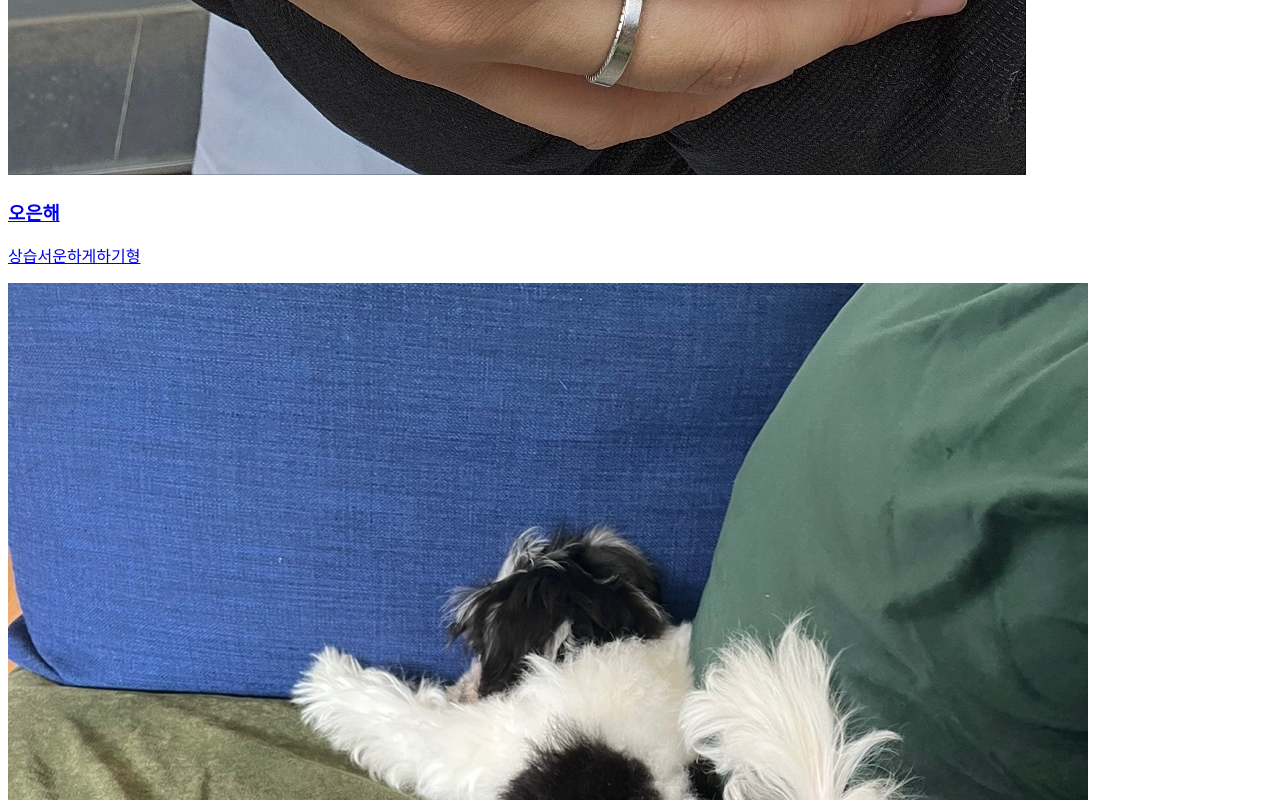
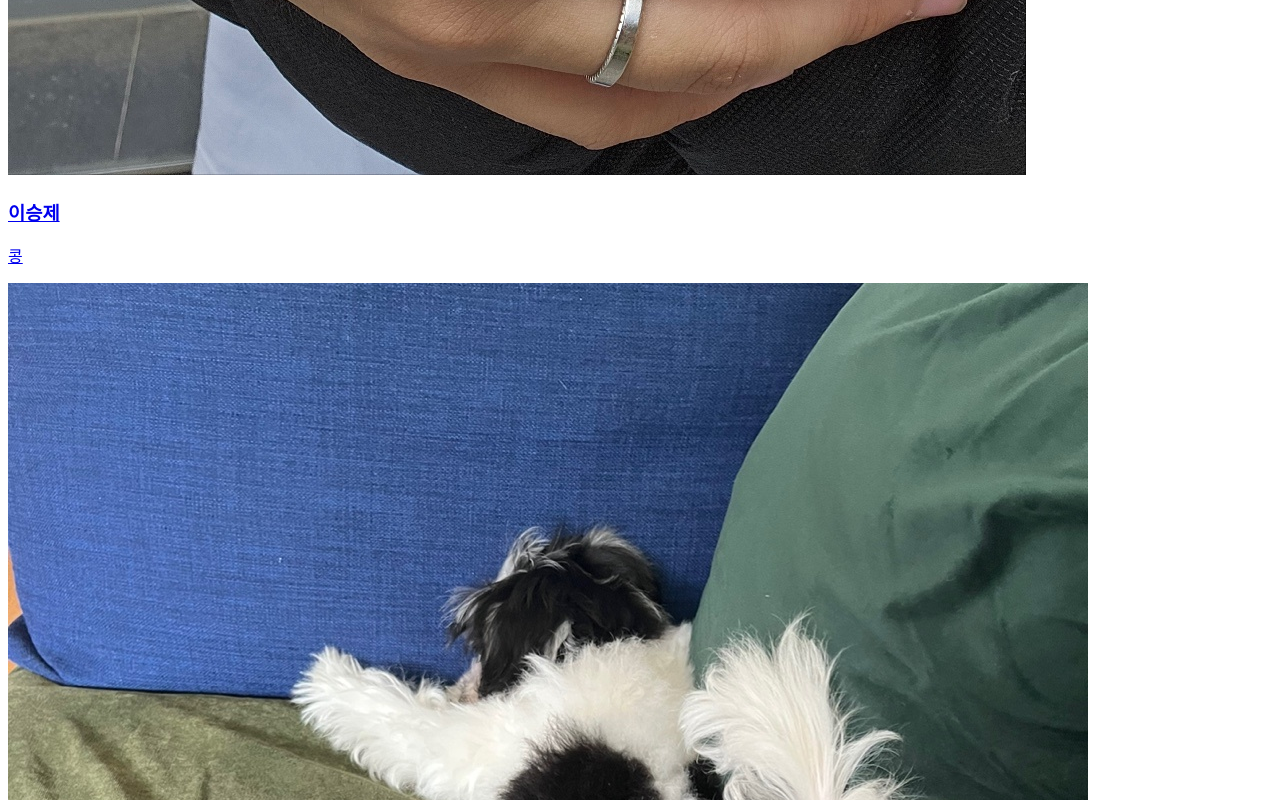
Before and after one commit to miBuckit/miBuckit_front, a Next.js app: page / in a window 1280 px wide. Shown: the part 11200-12000 px from the top of the page. Built offline with nearby package versions, Linux system fonts and the light colour scheme.

Commit message:
z-index 추가

```diff
--- a/components/app/Navbar.tsx
+++ b/components/app/Navbar.tsx
@@ -35,7 +35,7 @@ export default function Navbar() {
 
   useEffect(() => {}, []);
   return (
-    <nav className="sticky top-0">
+    <nav className="sticky top-0 z-50">
       <div className=" bg-gray-800  px-2 sm:px-6 lg:px-8">
         <div className="relative flex h-16 items-center justify-between">
           <div className="absolute inset-y-0 left-0 flex items-center sm:hidden">
--- a/pages/index.tsx
+++ b/pages/index.tsx
@@ -31,7 +31,7 @@ export default function Home() {
     },
     { id: 5, path: "img/5.jpeg", name: "오은혜", cntn: "은해이직" },
     { id: 6, path: "img/6.jpeg", name: "오은해", cntn: "마" },
-    { id: 7, path: "img/7.jpeg", name: "오은해", cntn: "상습서운하게하기형" },
+    { id: 7, path: "img/7.jpeg", name: "이승제", cntn: "콩" },
     { id: 8, path: "img/8.jpeg", name: "이승제", cntn: "콩이" },
     { id: 9, path: "img/9.jpeg", name: "이승제", cntn: "페퍼민트" },
   ];
@@ -61,6 +61,7 @@ export default function Home() {
       <p className="mt-1 text-lg font-medium text-gray-900">{item.cntn}</p>
     </a>
   ));
+
   return (
     <MainLayout>
       <div className="bg-white">
```
